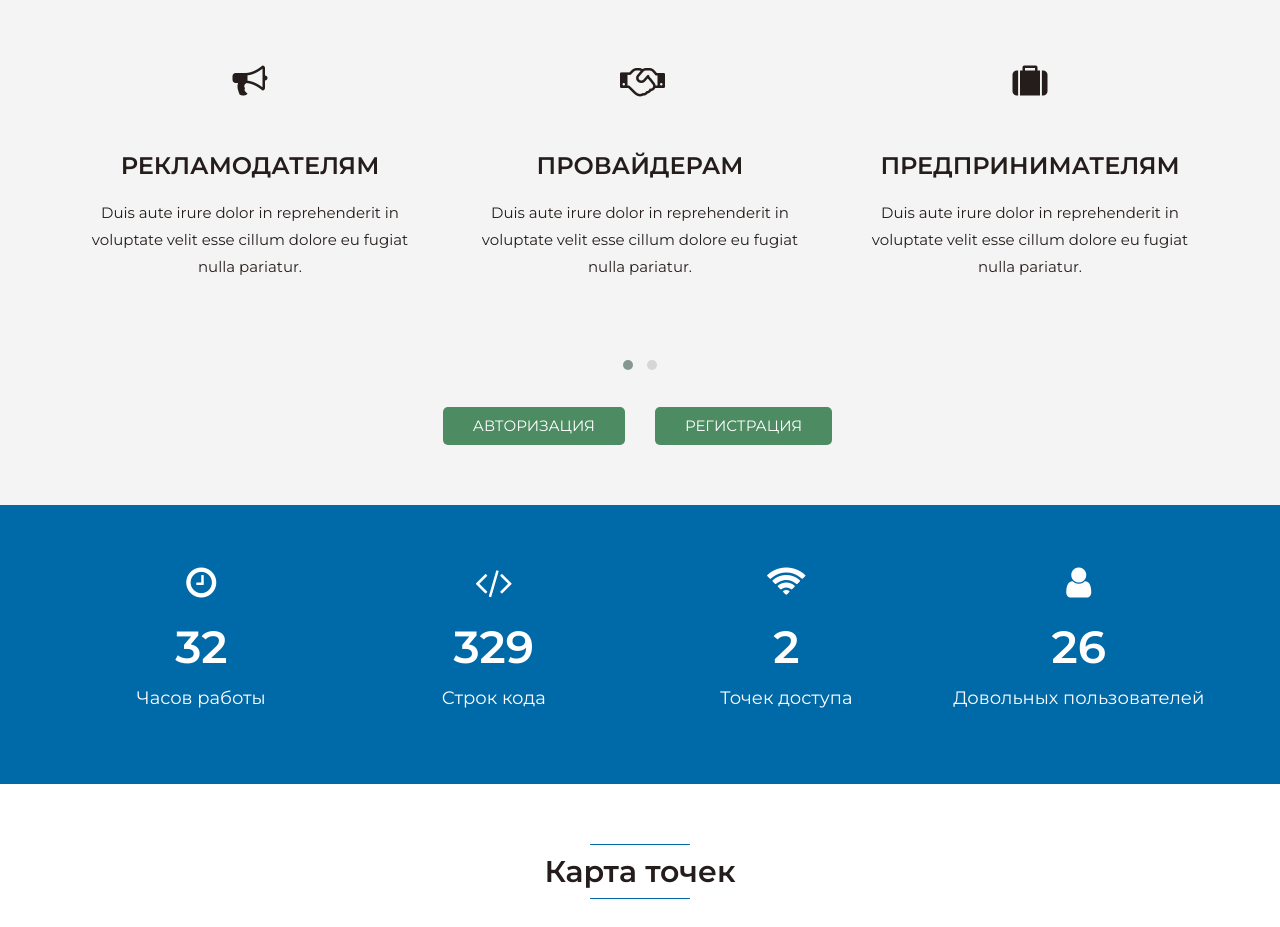
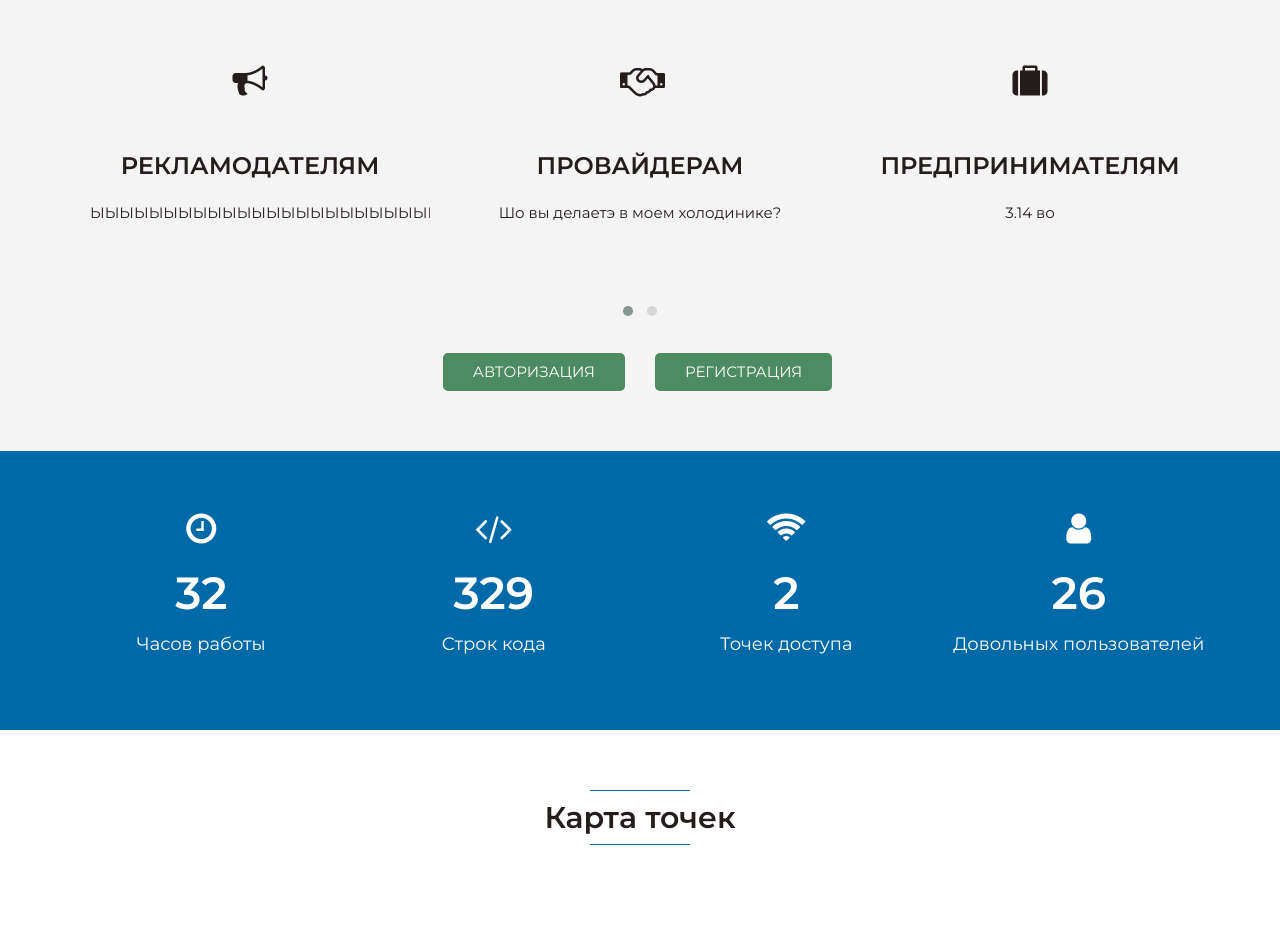
Before and after one commit to kyrto4niy/wifi.github.io, a plain HTML site: page index.html in a window 1280 px wide. Shown: the part 1594-2521 px from the top of the page. Drawn offline with Linux system fonts and the light colour scheme; some packages are replaced by stand-ins of ours.

Commit message:
Update index.html

```diff
--- a/index.html
+++ b/index.html
@@ -260,7 +260,7 @@
                         </div>
                         <div class="services-content">
                             <h3>Потребителям</h3> <!--edit the service you give-->
-                            <p>Duis aute irure dolor in reprehenderit in voluptate velit esse cillum dolore eu fugiat nulla pariatur.</p>
+                            <p>Секс за еду</p>
                         </div>
 
                     </div>
@@ -271,7 +271,7 @@
                         </div>
                         <div class="services-content">
                             <h3>Рекламодателям</h3> <!--edit the service you give-->
-                            <p>Duis aute irure dolor in reprehenderit in voluptate velit esse cillum dolore eu fugiat nulla pariatur.</p>
+                            <p>ЫЫЫЫЫЫЫЫЫЫЫЫЫЫЫЫЫЫЫЫЫЫЫЫЫЫЫЫЫЫЫЫЫЫЫЫЫЫЫЫЫЫЫЫЫЫЫЫЫЫЫЫЫЫЫЫЫЫЫЫЫЫЫЫЫЫЫЫЫЫЫЫЫЫЫЫЫЫЫЫЫЫЫЫЫЫЫЫЫ</p>
                         </div>
 
                     </div>
@@ -282,7 +282,7 @@
                         </div>
                         <div class="services-content">
                             <h3>Провайдерам</h3> <!--edit the service you give-->
-                            <p>Duis aute irure dolor in reprehenderit in voluptate velit esse cillum dolore eu fugiat nulla pariatur.</p>
+                            <p>Шо вы делаетэ в моем холодинике?</p>
                         </div>
 
                     </div>
@@ -293,7 +293,7 @@
                         </div>
                         <div class="services-content">
                             <h3>Предпринимателям</h3> <!--edit the service you give-->
-                            <p>Duis aute irure dolor in reprehenderit in voluptate velit esse cillum dolore eu fugiat nulla pariatur.</p>
+                            <p>3.14 во</p>
                         </div>
 
                     </div>
@@ -304,7 +304,7 @@
                         </div>
                         <div class="services-content">
                             <h3>Разработчикам</h3> <!--edit the service you give-->
-                            <p>Duis aute irure dolor in reprehenderit in voluptate velit esse cillum dolore eu fugiat nulla pariatur.</p>
+                            <p>Данке щен</p>
                         </div>
 
                     </div>
```
